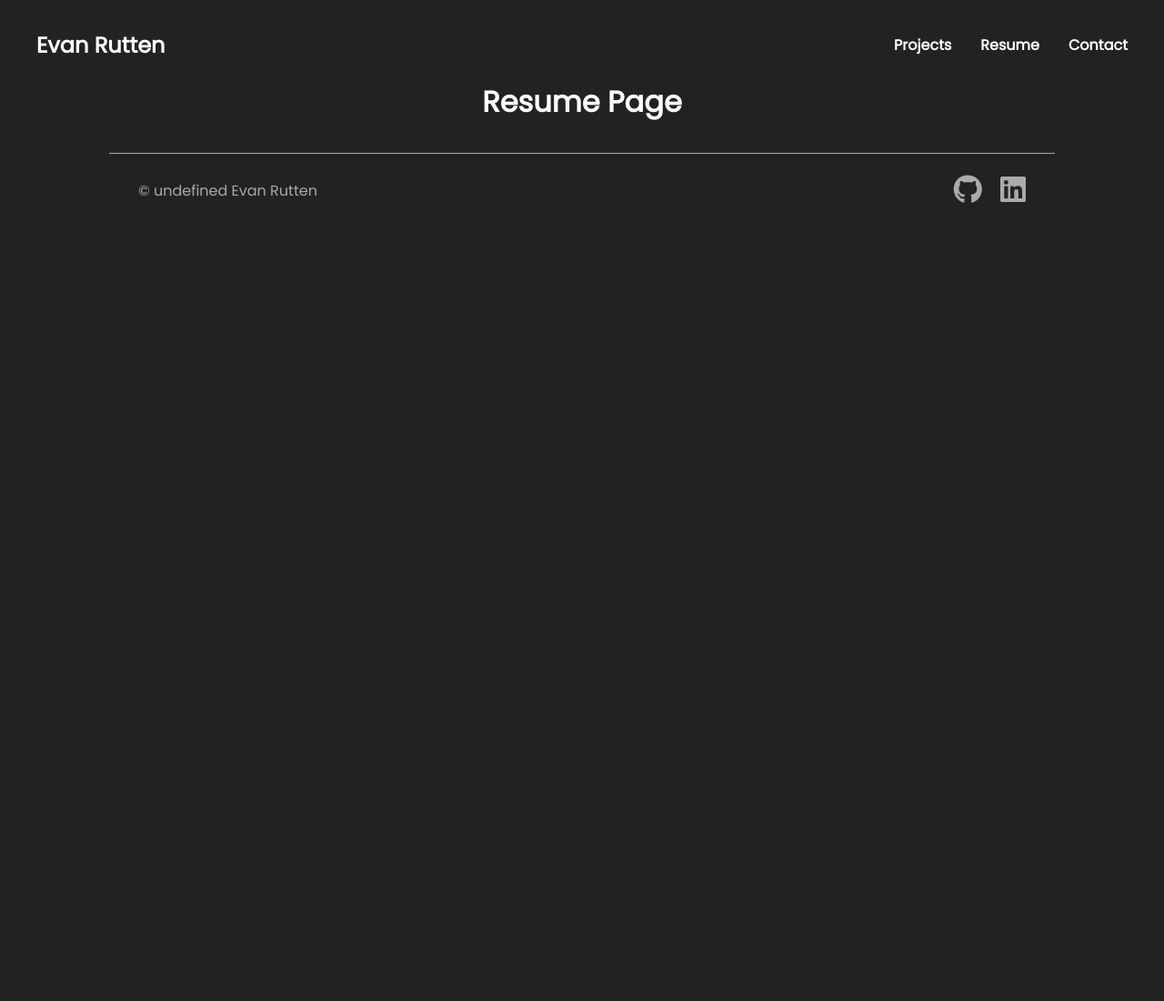
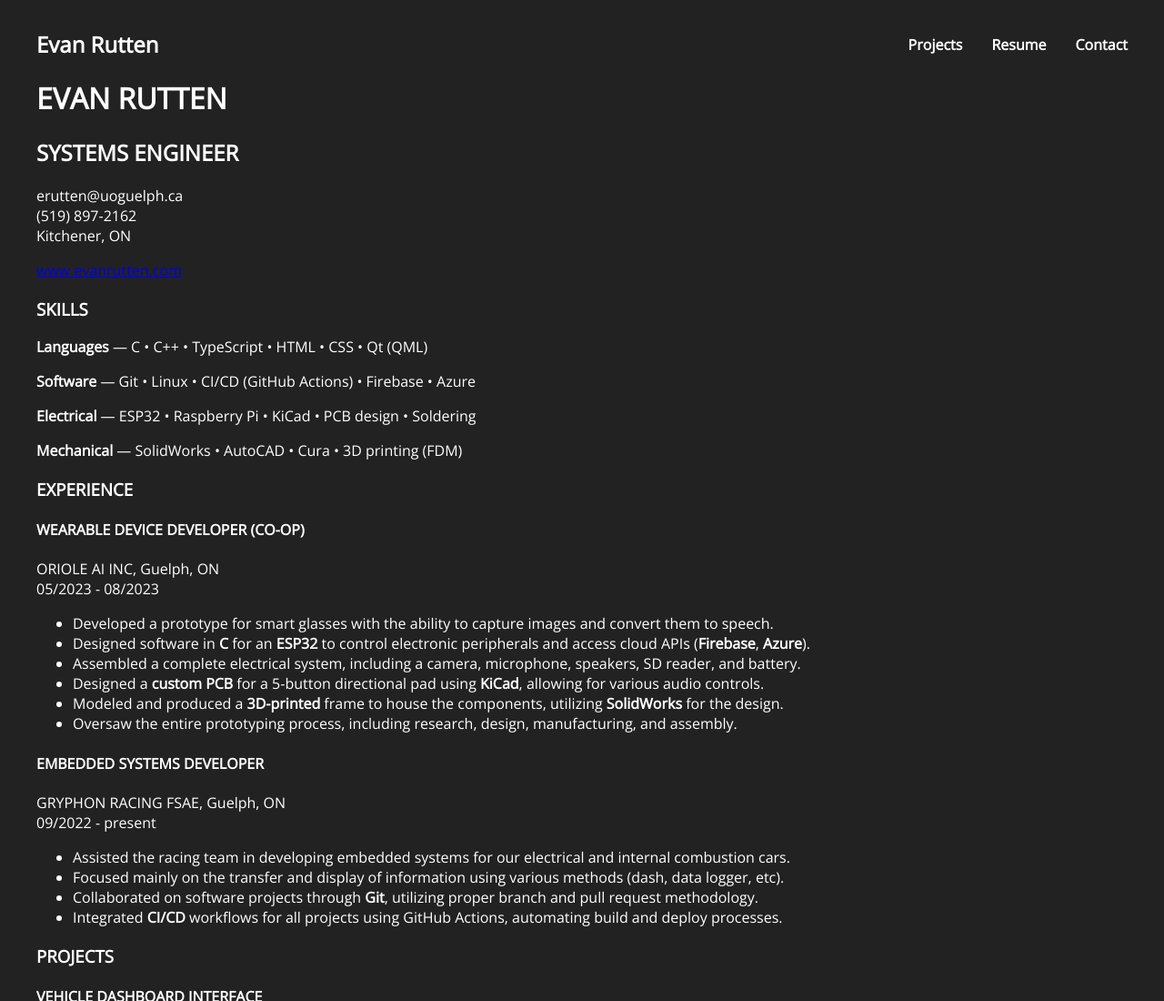
Before and after one commit to notevanrutten/evanrutten.com, an Eleventy site: page src/resume.njk in a window 1280 px wide. Shown: the top 1100 px of the page at 91% size. Before the commit the page ends 800 px from the top, so only its background shows below. Built offline with nearby package versions, Linux system fonts and the light colour scheme; Eleventy itself is replaced by a stand-in of ours; files that its build step writes are made by us from their sources.

Commit message:
Add resume content

```diff
--- a/src/_includes/layouts/base.njk
+++ b/src/_includes/layouts/base.njk
@@ -7,14 +7,12 @@
     <link rel="icon" href="/favicon-light.png" media="(prefers-color-scheme: light)" />
     <link rel="icon" href="/favicon-dark.png" media="(prefers-color-scheme: dark)" />
     <link rel="stylesheet" href="/css/style.css" />
-    <link rel="stylesheet" href="https://fonts.googleapis.com/css2?family=Poppins" />
+    <link rel="stylesheet" href="https://fonts.googleapis.com/css2?family=Open+Sans" />
     <script src="https://kit.fontawesome.com/5be5848e0a.js" crossorigin="anonymous"></script>
   </head>
   <body>
     {% include "components/navbar.njk" %}
-    <main>
-      {{ content | safe }}
-    </main>
+    {{ content | safe }}
     {% include "components/footer.njk" %}
   </body>
 </html>
--- a/src/resume.njk
+++ b/src/resume.njk
@@ -2,4 +2,73 @@
 layout: "layouts/base.njk"
 ---
 
-<h1>Resume Page</h1>
+<main>
+  <header>
+    <h1>EVAN RUTTEN</h1>
+    <h2>SYSTEMS ENGINEER</h2>
+    <p>erutten@uoguelph.ca<br />(519) 897-2162<br />Kitchener, ON</p>
+    <a href="https://www.evanrutten.com">www.evanrutten.com</a>
+  </header>
+
+  <section>
+    <h3>SKILLS</h3>
+    <p><b>Languages</b> &mdash; C &bull; C++ &bull; TypeScript &bull; HTML &bull; CSS &bull; Qt (QML)</p>
+    <p><b>Software</b> &mdash; Git &bull; Linux &bull; CI/CD (GitHub Actions) &bull; Firebase &bull; Azure</p>
+    <p><b>Electrical</b> &mdash; ESP32 &bull; Raspberry Pi &bull; KiCad &bull; PCB design &bull; Soldering</p>
+    <p><b>Mechanical</b> &mdash; SolidWorks &bull; AutoCAD &bull; Cura &bull; 3D printing (FDM)</p>
+  </section>
+
+  <section>
+    <h3>EXPERIENCE</h3>
+    <div class="experience">
+      <h4>WEARABLE DEVICE DEVELOPER (CO-OP)</h4>
+      <div class="location">ORIOLE AI INC, Guelph, ON</div>
+      <div class="date">05/2023 - 08/2023</div>
+      <ul>
+        <li>Developed a prototype for smart glasses with the ability to capture images and convert them to speech.</li>
+        <li>Designed software in <b>C</b> for an <b>ESP32</b> to control electronic peripherals and access cloud APIs (<b>Firebase</b>, <b>Azure</b>).</li>
+        <li>Assembled a complete electrical system, including a camera, microphone, speakers, SD reader, and battery.</li>
+        <li>Designed a <b>custom PCB</b> for a 5-button directional pad using <b>KiCad</b>, allowing for various audio controls.</li>
+        <li>Modeled and produced a <b>3D-printed</b> frame to house the components, utilizing <b>SolidWorks</b> for the design.</li>
+        <li>Oversaw the entire prototyping process, including research, design, manufacturing, and assembly.</li>
+      </ul>
+    </div>
+    <div class="experience">
+      <h4>EMBEDDED SYSTEMS DEVELOPER</h4>
+      <div class="location">GRYPHON RACING FSAE, Guelph, ON</div>
+      <div class="date">09/2022 - present</div>
+      <ul>
+        <li>Assisted the racing team in developing embedded systems for our electrical and internal combustion cars.</li>
+        <li>Focused mainly on the transfer and display of information using various methods (dash, data logger, etc).</li>
+        <li>Collaborated on software projects through <b>Git</b>, utilizing proper branch and pull request methodology.</li>
+        <li>Integrated <b>CI/CD</b> workflows for all projects using GitHub Actions, automating build and deploy processes.</li>
+      </ul>
+    </div>
+  </section>
+
+  <section>
+    <h3>PROJECTS</h3>
+    <div class="project">
+      <h4>VEHICLE DASHBOARD INTERFACE</h4>
+      <p>An embedded dash screen for our latest EV race car (GRC22), displaying critical data and/or warnings to the driver</p>
+      <p><b>Technologies</b> &mdash; Qt (QML) &bull; C++ &bull; Raspberry Pi &bull; CAN protocol</p>
+    </div>
+    <div class="project">
+      <h4>DISCORD-INTEGRATED DOOR SENSOR</h4>
+      <p>A smart door sensor for the Gryphon Racing shop, connected to our custom Discord bot to notify team members.</p>
+      <p><b>Technologies</b> &mdash; C &bull; ESP32 &bull; TypeScript &bull; HTTP requests</p>
+    </div>
+    <div class="project">
+      <h4>REMOTE DATA LOGGING MODULE (WIP)</h4>
+      <p>An onboard data logging system for our IC race car (GRC19), using radio transmission for remote data monitoring.</p>
+      <p><b>Technologies</b> &mdash; C &bull; ESP32 &bull; NRF communication</p>
+    </div>
+  </section>
+
+  <section>
+    <h3>EDUCATION</h3>
+    <h4>B.ENG &ndash; ENGINEERING SYSTEMS AND COMPUTING</h4>
+    <div class="location">UNIVERSITY OF GUELPH, Guelph, ON</div>
+    <div class="date">2021 - 2026</div>
+  </section>
+</main>
--- a/src/sass/style.scss
+++ b/src/sass/style.scss
@@ -7,7 +7,7 @@ $secondary-text-color: #aaa;
 body {
   background-color: $primary-bg-color;
   color: $primary-text-color;
-  font-family: "Poppins", sans-serif;
+  font-family: "Open Sans", sans-serif;
   margin: auto;
   max-width: 75rem;
   padding: 2rem;
@@ -47,9 +47,10 @@ body {
     }
   }
 
+  /*
   main {
-    text-align: center;
   }
+  */
 
   footer {
     align-items: center;
```
